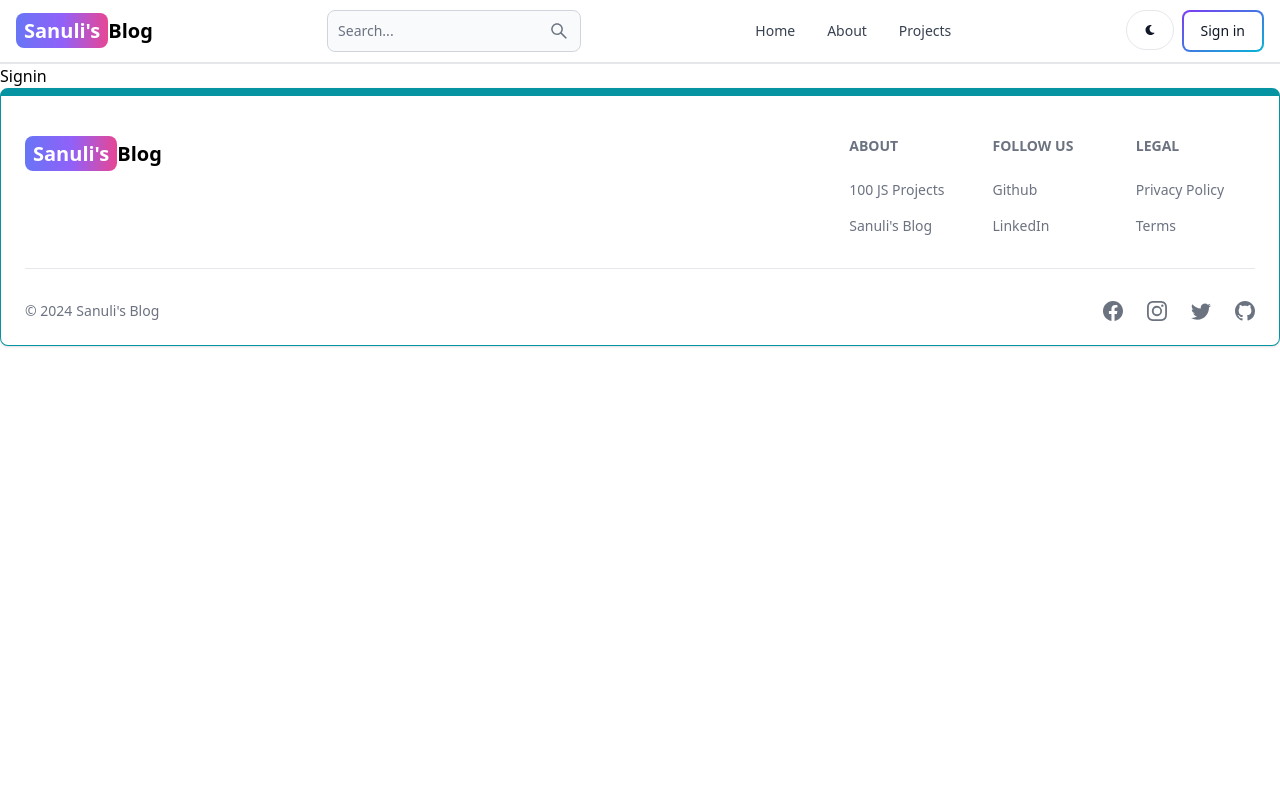
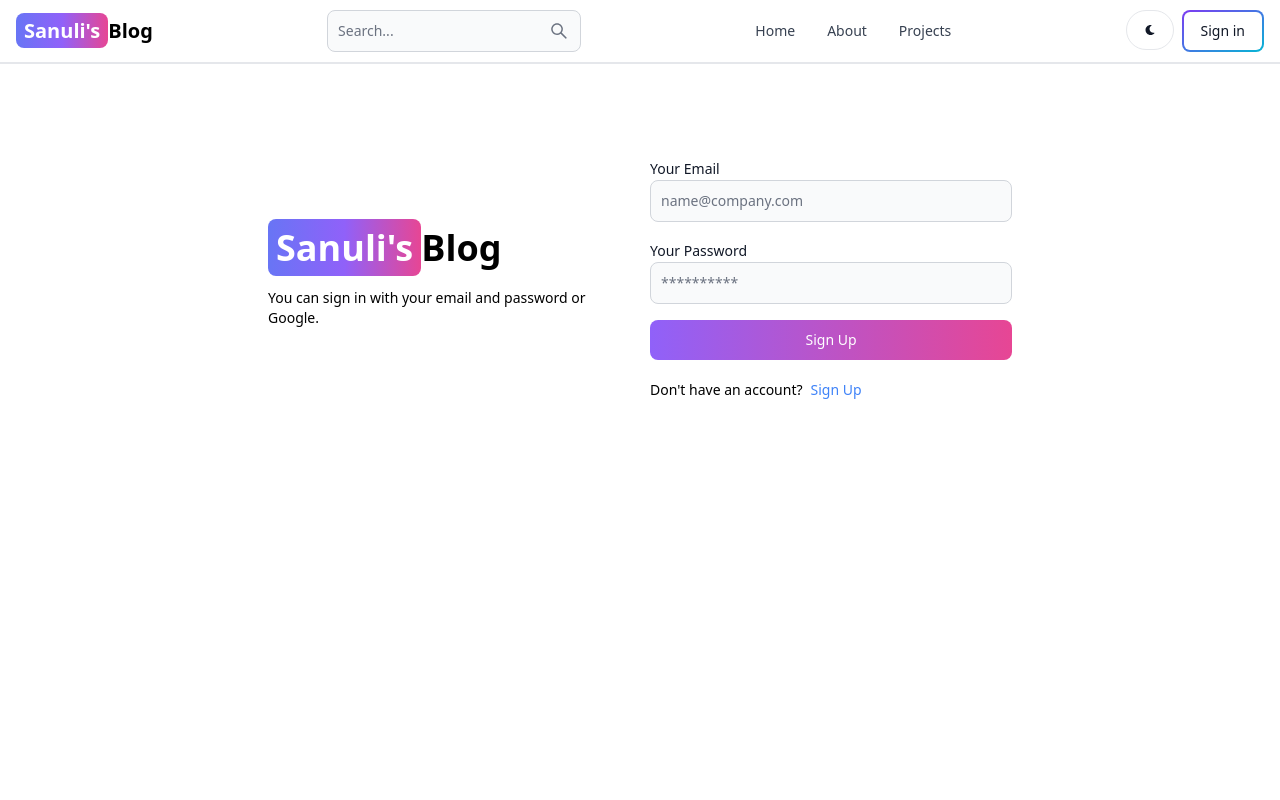
Before and after one commit to SanuliGehara/Blogger-App, a React (Vite) app in the folder client/: page /sign-in in a window 1280 px wide. Shown: the top 800 px of the page. Built offline with nearby package versions, Linux system fonts and the light colour scheme.

Commit message:
complete sign in functionality and ui

```diff
--- a/client/src/pages/Signin.jsx
+++ b/client/src/pages/Signin.jsx
@@ -1,7 +1,138 @@
-import React from "react";
+import { Alert, Button, Label, Spinner, TextInput } from "flowbite-react";
+import { useState } from "react";
+import { Link, useNavigate } from "react-router-dom";
 
 function Signin() {
-  return <div>Signin</div>;
+  const [formData, setFormData] = useState({});
+  const [errorMessage, setErrorMessage] = useState(null);
+  const [loading, setLoading] = useState(false);
+  const navigate = useNavigate();
+
+  //Function to Get form data
+  const handleChange = (e) => {
+    setFormData({ ...formData, [e.target.id]: e.target.value.trim() });
+  };
+
+  // Function to save user info to DB
+  const handleSubmit = async (e) => {
+    e.preventDefault();
+
+    // check if fields are empty
+    if (!formData.email || !formData.password) {
+      return setErrorMessage("Please fill out all the fields");
+    }
+
+    try {
+      setLoading(true);
+      setErrorMessage(false);
+      const res = await fetch("/api/auth/signin", {
+        method: "POST",
+        headers: { "Content-Type": "application/json" },
+        body: JSON.stringify(formData),
+      });
+
+      const data = await res.json();
+      // show error message
+      if (data.success === false) {
+        setErrorMessage(
+          data.message || "Something went wrong. Please try again."
+        );
+      }
+      setLoading(false);
+
+      //Navigate to home page
+      if (res.ok) {
+        navigate("/");
+      }
+    } catch (error) {
+      setErrorMessage(error.message);
+      setLoading(false);
+    }
+  };
+
+  return (
+    <div className="min-h-screen mt-20">
+      <div
+        className="flex p-3 max-w-3xl mx-auto flex-col
+       md:flex-row md:items-center gap-5"
+      >
+        {/* left */}
+        <div className="flex-1">
+          {/* Logo */}
+          <Link to="/" className="font-bold dark:text-white text-4xl">
+            <span
+              className="px-2 py-1 bg-gradient-to-r from-indigo-500
+        via-purple-500 to-pink-500 rounded-lg text-white"
+            >
+              Sanuli's
+            </span>
+            Blog
+          </Link>
+
+          <p className="text-sm mt-5">
+            You can sign in with your email and password or Google.
+          </p>
+        </div>
+
+        {/* right */}
+        <div className="flex-1">
+          <div>
+            <form className="flex flex-col gap-4" onSubmit={handleSubmit}>
+              {/* Email */}
+              <div>
+                <Label value="Your Email" />
+                <TextInput
+                  type="email"
+                  placeholder="name@company.com"
+                  id="email"
+                  onChange={handleChange}
+                />
+              </div>
+
+              {/* Password */}
+              <div>
+                <Label value="Your Password" />
+                <TextInput
+                  type="password"
+                  placeholder="**********"
+                  id="password"
+                  onChange={handleChange}
+                />
+              </div>
+
+              <Button
+                gradientDuoTone="purpleToPink"
+                type="submit"
+                disabled={loading}
+              >
+                {loading ? (
+                  <>
+                    <Spinner size="sm" />
+                    <span className="pl-3">Loading...</span>
+                  </>
+                ) : (
+                  "Sign Up"
+                )}
+              </Button>
+            </form>
+
+            {/* Sign in option */}
+            <div className="flex gap-2 text-sm mt-5">
+              <span>Don't have an account?</span>
+              <Link to="/sign-up" className="text-blue-500">
+                Sign Up
+              </Link>
+            </div>
+            {errorMessage && (
+              <Alert className="mt-5" color="failure">
+                {errorMessage}
+              </Alert>
+            )}
+          </div>
+        </div>
+      </div>
+    </div>
+  );
 }
 
 export default Signin;
```
